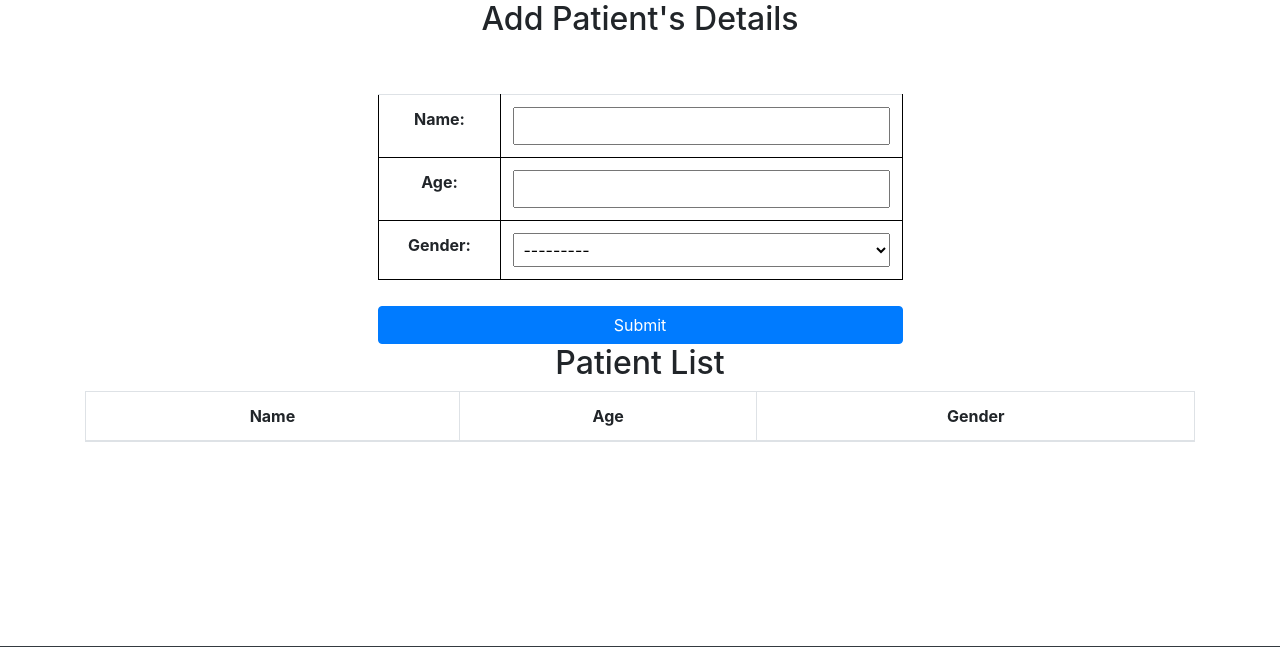
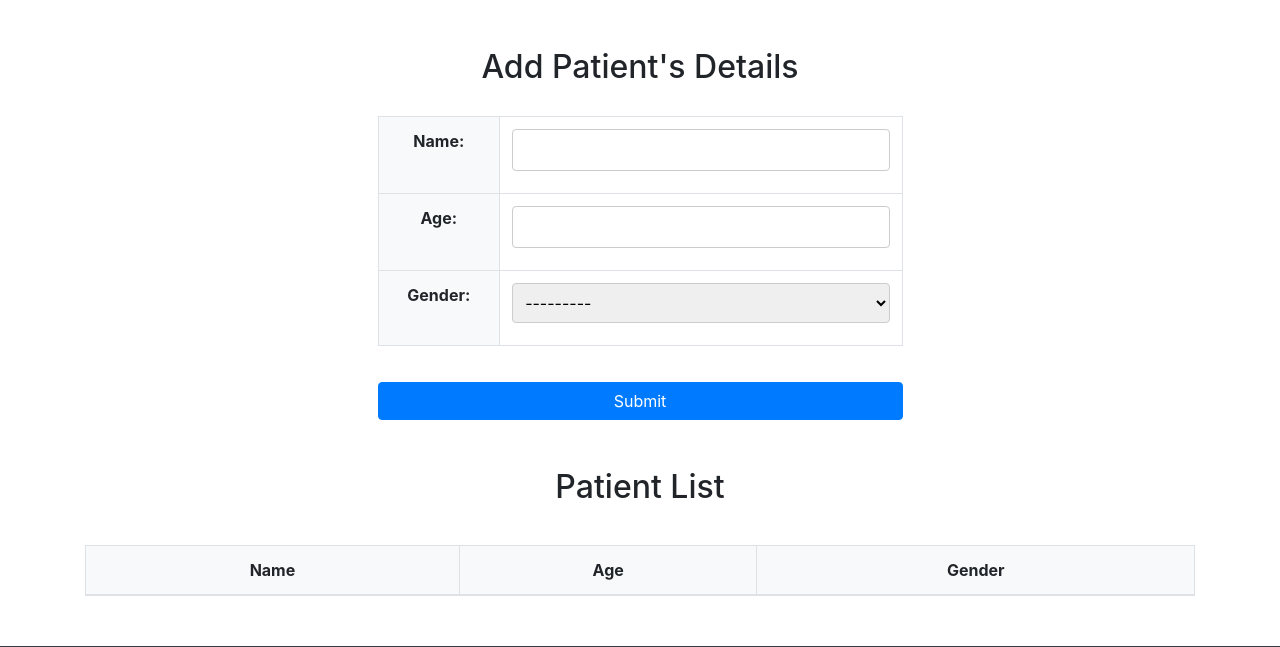
Before and after one commit to Kipkerich/health-guard, a Django app: page / in a window 1280 px wide. Shown: the part 60-707 px from the top of the page. Run offline with Django 5.2, Linux system fonts and the light colour scheme; the visitor is signed in with stand-in values (Sample User, id 1); data that the repository does not hold is empty; some libraries are stand-ins or nearby versions.

Commit message:
Changes on the user interface

```diff
--- a/healthproject/templates/diagnosis.html
+++ b/healthproject/templates/diagnosis.html
@@ -19,7 +19,7 @@
 
         <!-- Display Search Results -->
         {% if patients %}
-            <h3>Search Results</h3>
+            <h3>Patients List</h3>
             <ul class="list-group">
                 {% for patient in patients %}
                     <li class="list-group-item">
--- a/healthproject/templates/index.html
+++ b/healthproject/templates/index.html
@@ -4,25 +4,52 @@
 
 {% block content %}
     <style>
-        table { width: 100%; margin: auto; border-collapse: collapse; }
-        th, td { padding: 10px; border: 1px solid black; text-align: center; }
-        input, select { width: 100%; padding: 5px; }
-        button { margin-top: 10px; width: 100%; }
+        table {
+            width: 100%;
+            margin-top: 30px;
+            border-collapse: collapse;
+        }
+        th, td {
+            padding: 12px;
+            border: 1px solid #ddd;
+            text-align: center;
+        }
+        th {
+            background-color: #f8f9fa;
+        }
+        input, select {
+            width: 100%;
+            padding: 8px;
+            margin-bottom: 10px;
+            border-radius: 4px;
+            border: 1px solid #ccc;
+        }
+        button {
+            margin-top: 20px;
+            width: 100%;
+            padding: 12px;
+            font-size: 16px;
+            border-radius: 5px;
+        }
     </style>
 
     <div class="container">
-        <h2 class="text-center">Add Patient's Details</h2>
-        <br><br>
+        <!-- Add Patient Form Section -->
+        <h2 class="text-center mt-5">Add Patient's Details</h2>
         <form method="post" class="col-md-6 offset-md-3">
             {% csrf_token %}
-            <table class="table">
+            <div class="form-group">
+                <table class="table table-bordered">
                     {{ form.as_table }}
                 </table>
+            </div>
             <button type="submit" class="btn btn-primary">Submit</button>
         </form>
 
-        <h2 class="text-center">Patient List</h2>
-        <table class="table table-bordered">
+        <!-- Patient List Section -->
+        <h2 class="text-center mt-5">Patient List</h2>
+        <div class="table-responsive">
+            <table class="table table-striped table-bordered">
                 <thead>
                     <tr>
                         <th>Name</th>
@@ -40,8 +67,7 @@
                     {% endfor %}
                 </tbody>
             </table>
-
-
+        </div>
     </div>
 
 {% endblock %}
```
Also changed, not shown: healthproject/templates/accounts/login.html (+12 -8 lines), healthproject/templates/accounts/register.html (+15 -6 lines), healthproject/templates/patient_details.html (+33 -8 lines). Lines whose indentation alone changed are shown as unchanged.
